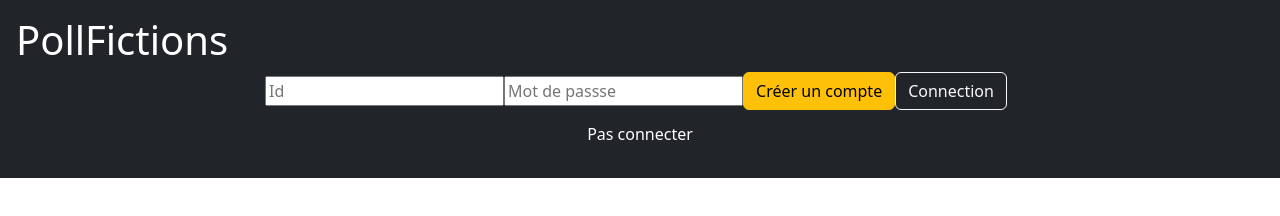
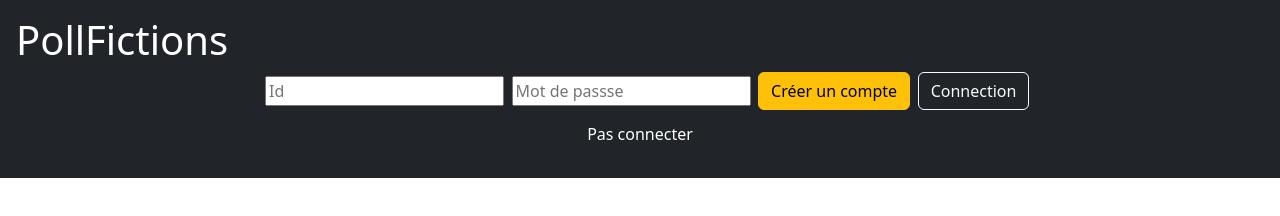
Before and after one commit to Baptiste2007/PollFictions, a website: page public/index.html in a window 1280 px wide. Drawn offline with nearby package versions, Linux system fonts and the light colour scheme.

Commit message:
headee_2

```diff
--- a/public/index.html
+++ b/public/index.html
@@ -16,12 +16,12 @@
 
         <h1>PollFictions</h1>
         <div class="center_zone">
-            <div class="d-flex flex-wrap align-items-center justify-content-center justify-content-lg-start">
+            <div class="d-flex align-items-center justify-content-center justify-content-lg-start">
                 <input type="text" id="login" placeholder="Id">
-                <input type="text" id="Password" placeholder="Mot de passse">
+                <div class="margin"><input type="text" id="Password" placeholder="Mot de passse"></div>
 
-                <input type="button" value="Créer un compte" class="btn btn-warning" type="button" id="button_sign_up">
-                <input type="button" value="Connection" class="btn btn-outline-light me-2" id="button_connection">
+                <div class="margin"><input type="button" value="Créer un compte" class="btn btn-warning" type="button" id="button_sign_up"></div>
+                <div class="margin"><input type="button" value="Connection" class="btn btn-outline-light me-2" id="button_connection"></div>
             </div>
         </div>
 
--- a/public/main.css
+++ b/public/main.css
@@ -1,6 +1,9 @@
 .center_zone{
     display: flex;
     justify-content: center;
+}
+.margin{
+    margin-left: 1%;
 }
 
 .center_con {
```
